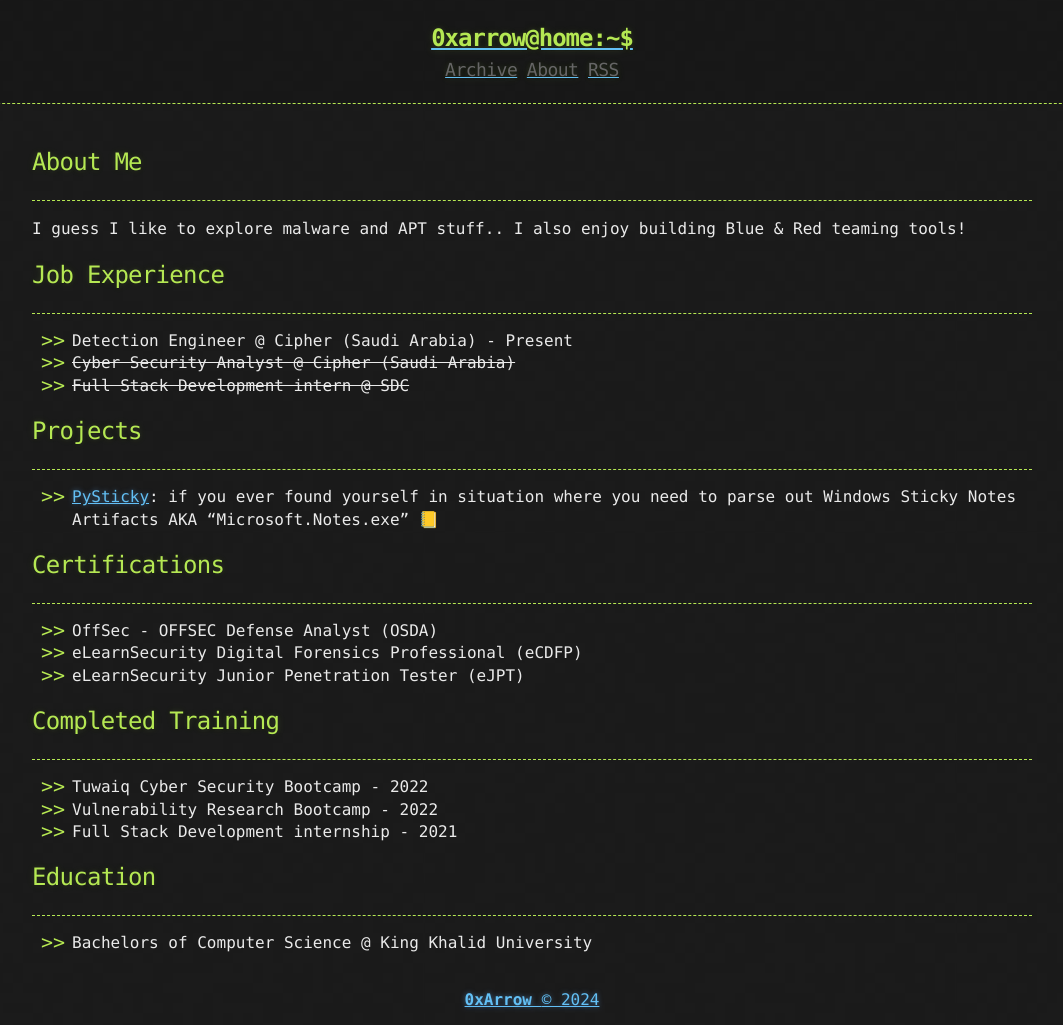
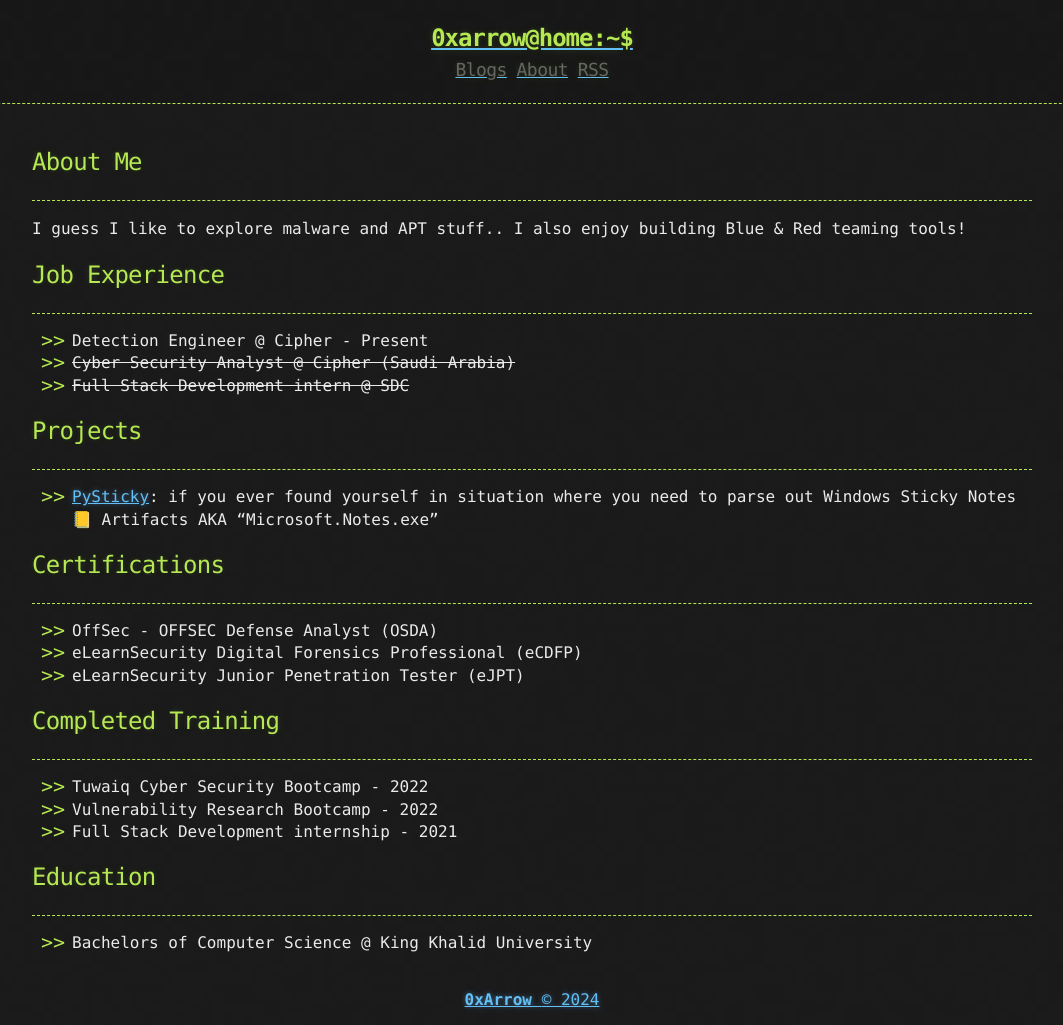
Before and after one commit to iiArrow/iiarrow.github.io, a Jekyll site: the page built from about.md, in a window 1280 px wide. Shown: the whole page, without its empty margins (108-1171 px from the left). Built offline with Jekyll 4.4.1, drawn with Linux system fonts in a browser that asks for light colours.

Commit message:
updating blog header bar options..

```diff
--- a/_includes/links.html
+++ b/_includes/links.html
@@ -1,3 +1,3 @@
-<a href="{{ "/archive" | prepend: site.baseurl | replace: '//', '/' }}"><h2 class="header-link">Archive</h2></a>
+<a href="{{ "/Blogs" | prepend: site.baseurl | replace: '//', '/' }}"><h2 class="header-link">Blogs</h2></a>
 <a href="{{ "/about" | prepend: site.baseurl | replace: '//', '/' }}"><h2 class="header-link">About</h2></a>
 <a href="{{ "/atom.xml" | prepend: site.baseurl | replace: '//', '/' }}"><h2 class="header-link">RSS</h2></a>
--- a/about.md
+++ b/about.md
@@ -10,13 +10,13 @@ I also enjoy building Blue & Red teaming tools!
 
 ## Job Experience
 ---
-- Detection Engineer @ Cipher (Saudi Arabia) - Present
+- Detection Engineer @ Cipher - Present
 - ~~Cyber Security Analyst @ Cipher (Saudi Arabia)~~
 - ~~Full Stack Development intern @ SDC~~
 
 ## Projects
 ---
-- [PySticky](https://github.com/iiArrow/PySticky): if you ever found yourself in situation where you need to parse out Windows Sticky Notes Artifacts AKA "Microsoft.Notes.exe" 📒
+- [PySticky](https://github.com/iiArrow/PySticky): if you ever found yourself in situation where you need to parse out Windows Sticky Notes 📒 Artifacts AKA "Microsoft.Notes.exe"
 
 ## Certifications
 ---
```
Also changed, not shown: Blogs.md (renamed from archive.md, +1 -1 lines).
